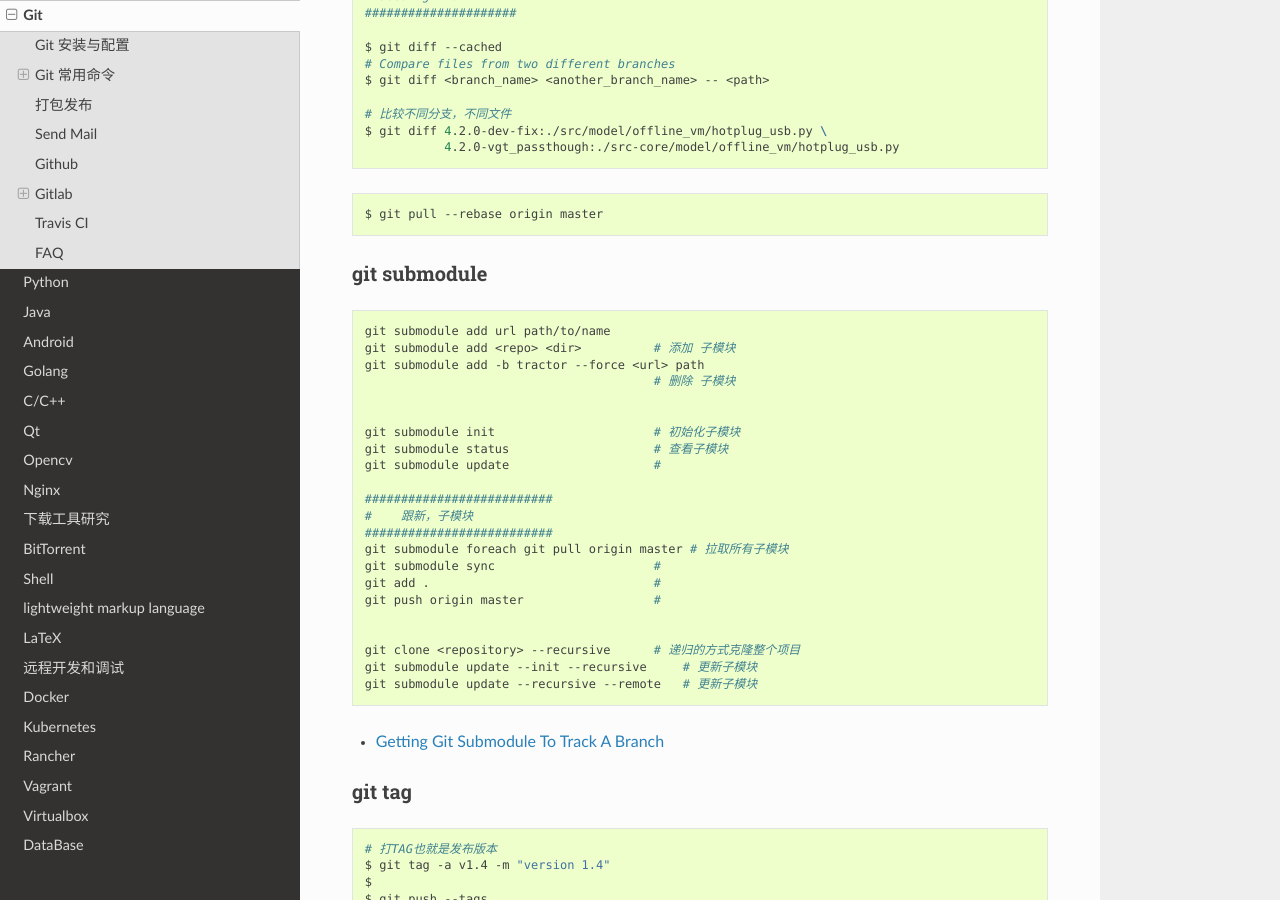
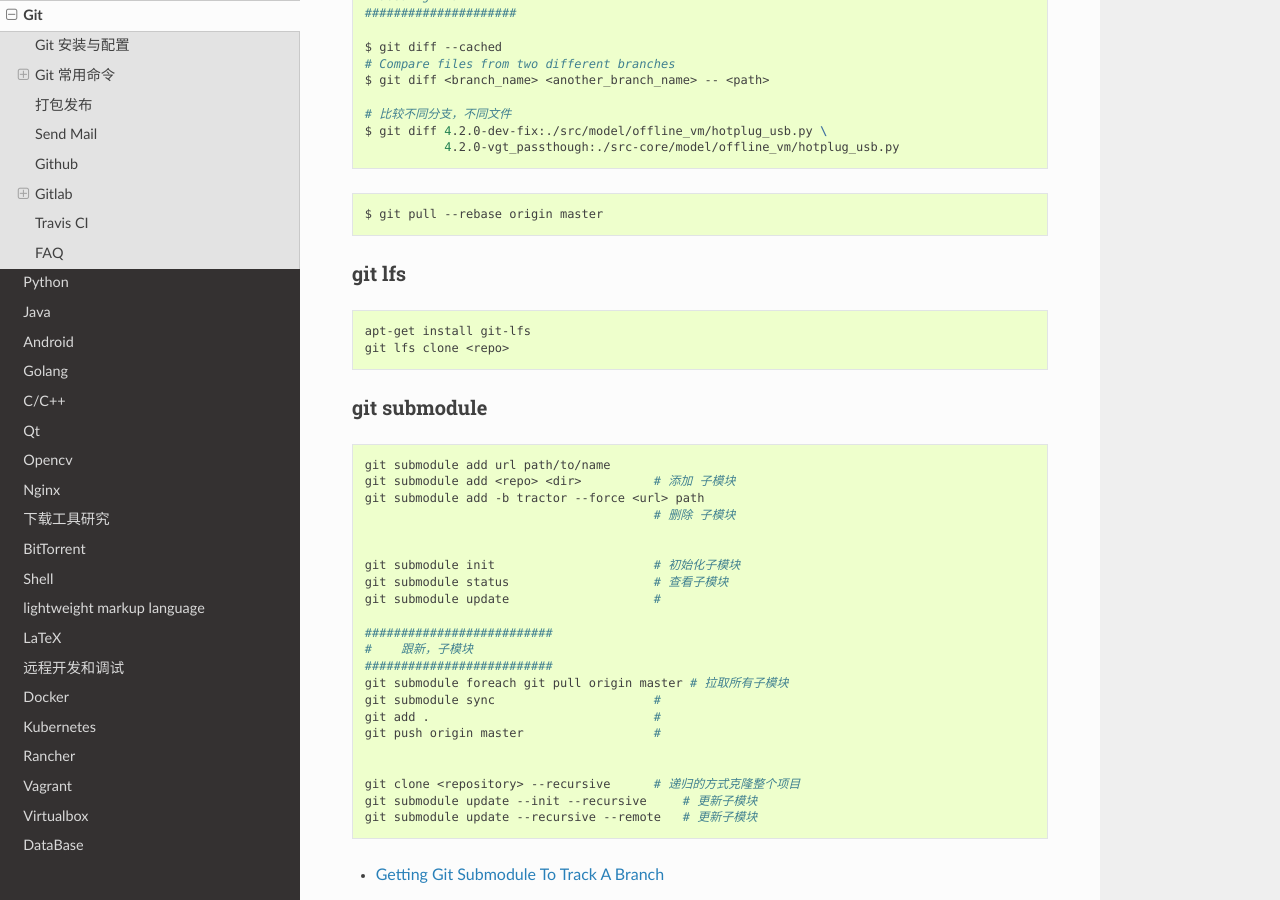
Before and after one commit to my-rds-store/my_space, a Sphinx documentation site: the page built from source/git/index.rst, in a window 1280 px wide and 900 px high, scrolled down 2458 px. Built offline with Sphinx 7.4.7 and the Read the Docs theme 2.0.0, drawn with Linux system fonts in a browser that asks for light colours.

Commit message:
update ...

```diff
--- a/source/git/index.rst
+++ b/source/git/index.rst
@@ -135,6 +135,16 @@ Gitignore
 .. code-block:: sh
 
     $ git pull --rebase origin master
+
+
+git lfs
+====================
+
+.. code-block:: sh
+
+    apt-get install git-lfs
+    git lfs clone <repo>
+
 
 
 git submodule
```
